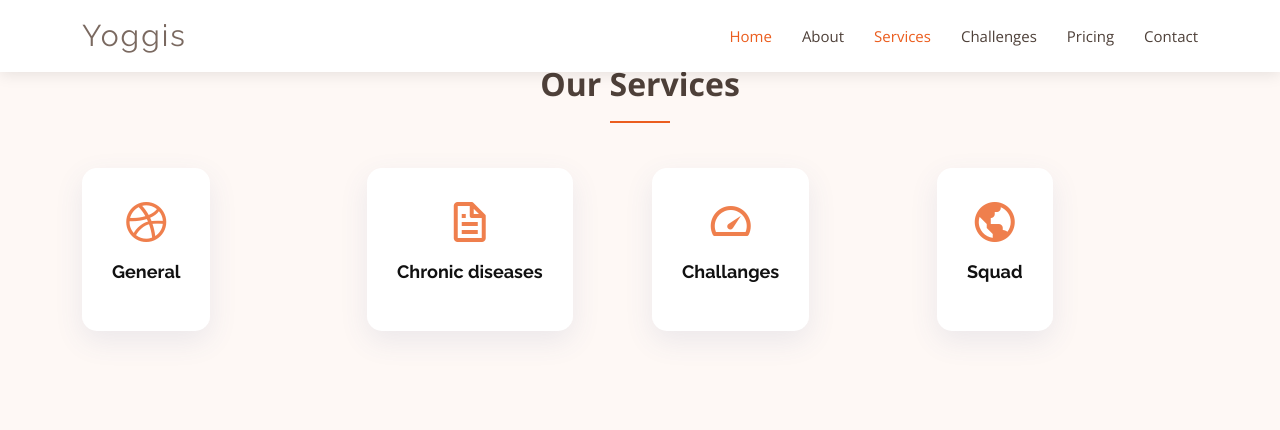
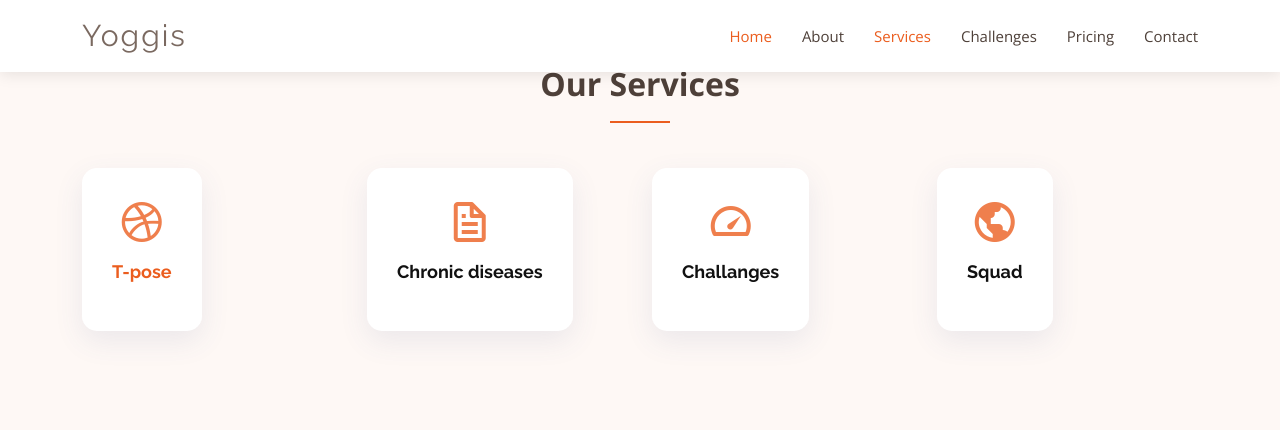
Before and after one commit to dhakalmahima188/Yoggis, a Django app: page /general/ in a window 1280 px wide. Shown: the top 430 px of the page. Run offline with Django 3.2, Linux system fonts and the light colour scheme; parts of the project's set-up code (start-up, migrations or seed data) failed here and were passed over; some libraries are stand-ins or nearby versions.

Commit message:
clickable link made

```diff
--- a/backend/yoggis/templates/yoggis/general.html
+++ b/backend/yoggis/templates/yoggis/general.html
@@ -13,12 +13,16 @@
       </div>
 
       <div class="row">
-        <div class="col-md-6 col-lg-3 d-flex align-items-stretch" data-aos="zoom-in" data-aos-delay="100">
-          <div class="icon-box">
-            <div class="icon"><i class="bx bxl-dribbble"></i></div>
-            <h4 class="title"><a href="{% url 'general' %}">General</a></h4>
+        <div class="col-md-6 col-lg-3 d-flex align-items-stretch" data-aos="zoom-in" data-aos-delay="100" >
+            <a href="{% url 'general' %}">
+            <span class="clickable" >
+              <div class="icon-box">
+              <div class="icon" ><i class="bx bxl-dribbble"></i></div>
+              <h4 class="title">T-pose</h4>
+              </div>
+            </span>
+          </a>
           </div>
-        </div>
 
         <div class="col-md-6 col-lg-3 d-flex align-items-stretch" data-aos="zoom-in" data-aos-delay="200">
           <div class="icon-box">
```
Also changed, not shown: backend/yoggis/templates/yoggis/home.html (+13 -5 lines).
